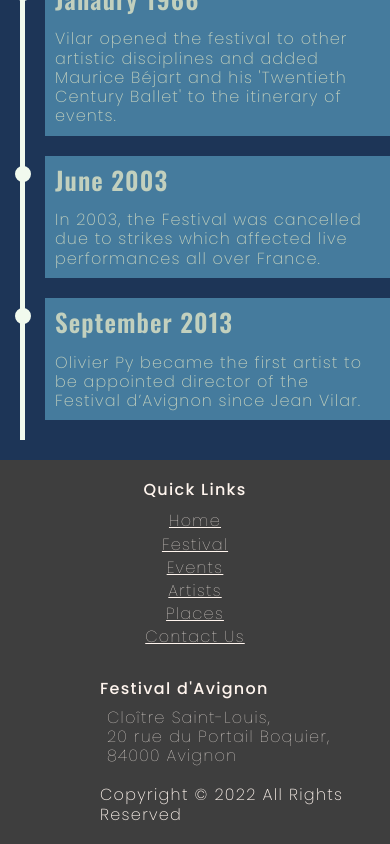
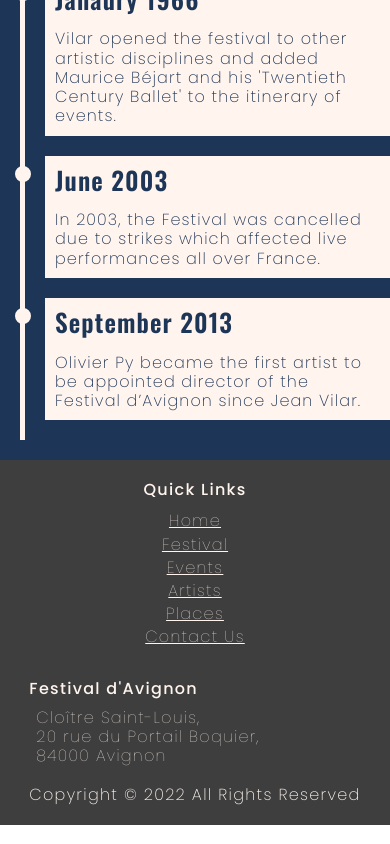
Before and after one commit to AndreaPrati98/Polimi--Hypermedia---project, a Nuxt app: page /festival in a window 390 px wide. Shown: the part 6094-6938 px from the top of the page. Built offline with nearby package versions, Linux system fonts and the light colour scheme; a web font is replaced by a local one.

Commit message:
accessibility improved

```diff
--- a/components/TheFooter.vue
+++ b/components/TheFooter.vue
@@ -108,6 +108,11 @@ export default {
             justify-content: center;
         }
 
+        .otherside {
+            width: fit-content;
+            margin: 0 auto;
+        }
+
         .all-links {
             padding-bottom: 30px;
             border: none;
--- a/components/TimelineComponent.vue
+++ b/components/TimelineComponent.vue
@@ -34,10 +34,6 @@ export default {
 
 <style scoped>
 
-
-
-
-
 /* Timeline Container */
 .timeline-component {
   padding: 20px;
@@ -50,7 +46,7 @@ export default {
 
 /* Outer Layer with the timeline border */
 .timeline-box {
-  border-left: 5px solid var(--palette-green);
+  border-left: 5px solid seashell;
 }
 
 /* Card container */
@@ -58,8 +54,9 @@ export default {
   position: relative;
   margin: 0 0 20px 20px;
   padding: 10px;
-  background: var(--palette-soft-blue);
-  color: var(--palette-green-dark);
+  background: seashell;
+  color: var(--palette-blue);
+  font-weight: 400;
   width: 100%;
   max-width: 400px;
 }
@@ -73,7 +70,7 @@ export default {
 
 /* Title of the card */
 .timeline-item-title {
-  color: var(--palette-green-dark);
+  color: var(--palette-blue);
   position: relative;
   font-family: 'Oswald';
   font-weight: 600;
@@ -87,10 +84,10 @@ export default {
   position: absolute;
   width: 10px;
   height: 10px;
-  background: var(--palette-green);
+  background: seashell;
   border-radius: 999px;
   left: -40px;
-  border: 3px solid var(--palette-green);
+  border: 3px solid seashell;
 }
 
 .timeline-item-text {
--- a/components/headers/TheHeaderRoundedImage.vue
+++ b/components/headers/TheHeaderRoundedImage.vue
@@ -83,6 +83,7 @@ export default {
         padding: 10px 15px;
         text-align: center;
         font-style:italic;
+        white-space: pre-line;
     }
 
     .image-container, .text-container {
--- a/pages/contacts.vue
+++ b/pages/contacts.vue
@@ -95,7 +95,7 @@ export default {
       },
       mailInfo: {
         title: "Mail",
-        text: "Send formal requests to \n [PO BOX ADDRESS?]",
+        text: "Send formal requests to \n 4 Cr Président Kennedy, 84000 Avignon, France",
         img: "mailIcon.png",
       }
     };
--- a/pages/places/_id.vue
+++ b/pages/places/_id.vue
@@ -84,7 +84,7 @@ export default {
       });
     }
 
-    data.address = "Address: "+ data.address
+    data.address = "Address: "+ '\n' + data.address
     data.list = list;
 
     return {
```
